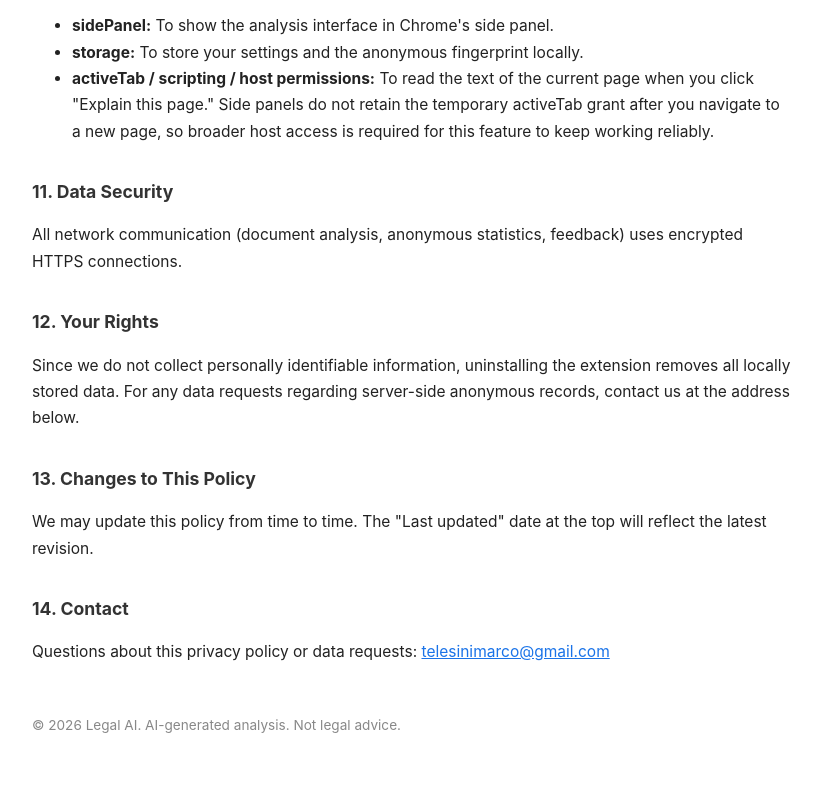
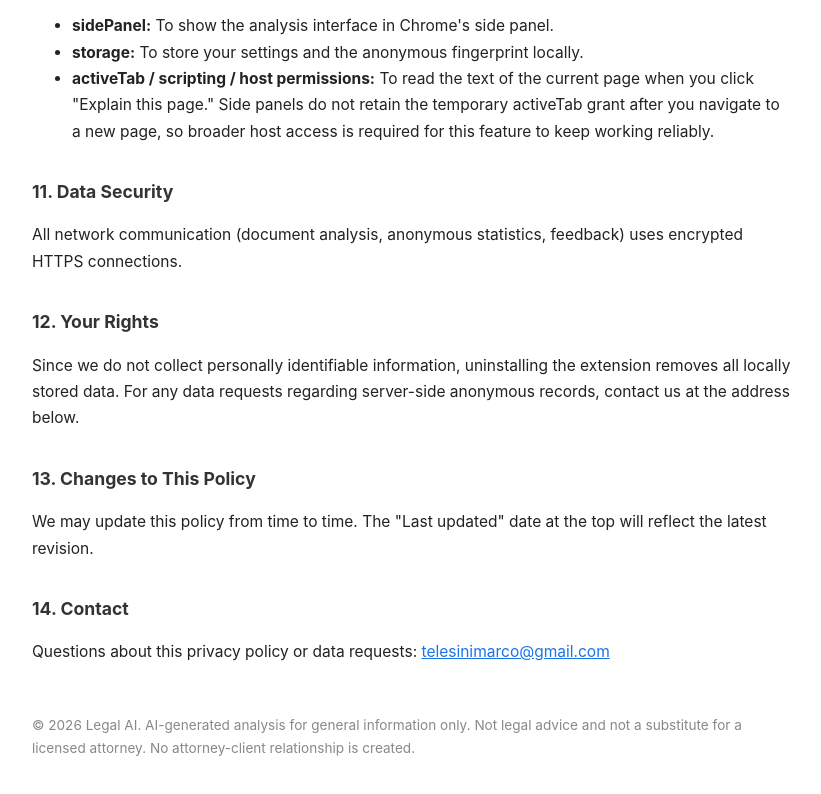
Before and after one commit to Welders-don/legal-ai-privacy, a plain HTML site: page index.html in a window 1280 px wide. Shown: the part 2181-2975 px from the top of the page, without its empty margins (228-1049 px from the left). Drawn offline with Linux system fonts and the light colour scheme.

Commit message:
legal: усилен дисклеймер в футере (не заменяет юриста, нет attorney-client)

```diff
--- a/index.html
+++ b/index.html
@@ -86,6 +86,6 @@
 <h2>14. Contact</h2>
 <p>Questions about this privacy policy or data requests: <a href="mailto:telesinimarco@gmail.com">telesinimarco@gmail.com</a></p>
 
-<footer>&copy; 2026 Legal AI. AI-generated analysis. Not legal advice.</footer>
+<footer>&copy; 2026 Legal AI. AI-generated analysis for general information only. Not legal advice and not a substitute for a licensed attorney. No attorney-client relationship is created.</footer>
 </body>
 </html>
```
